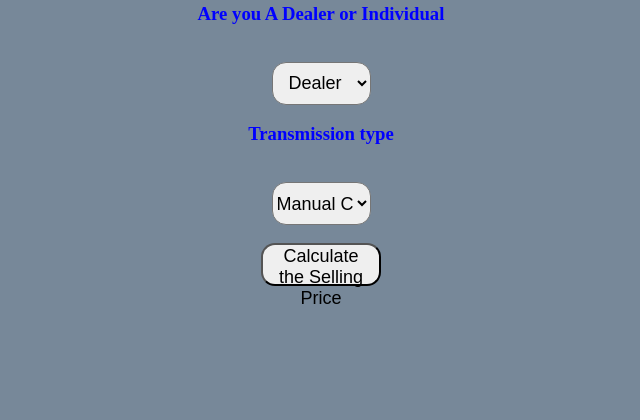
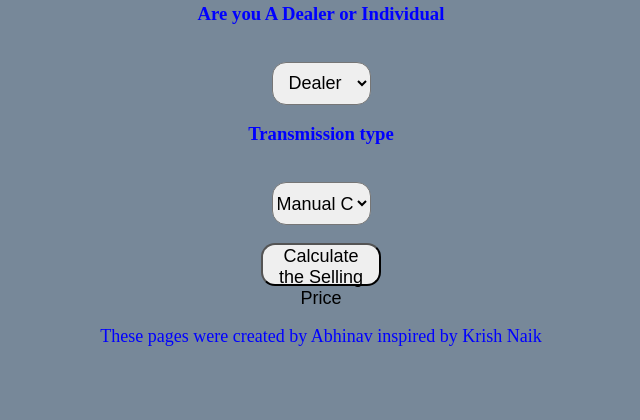
Before and after one commit to abhinav-iitkgp/Car-Price-Predictions, a Flask app: page / in a window 1280 px wide. Shown: the part 582-1002 px from the top of the page, without its empty margins (319-959 px from the left). Before the commit the page ends 886 px from the top, so only its background shows below. Run offline with Flask 2, Linux system fonts and the light colour scheme; parts of the project's set-up code (start-up, migrations or seed data) failed here and were passed over.

Commit message:
Update index.html

```diff
--- a/templates/index.html
+++ b/templates/index.html
@@ -4,7 +4,7 @@
 <head>
     <meta charset="UTF-8">
     <meta name="viewport" content="width=device-width, initial-scale=1.0">
-    <title>Document</title>
+    <title>Car Price Predictor</title>
 </head>
 
 <body>
@@ -37,6 +37,7 @@
 
 
         </form>
+        <p>These pages were created by Abhinav inspired by Krish Naik</p>
 
 
 
@@ -47,6 +48,9 @@
 
 
     <style>
+        p{
+            font-size: 18px;
+        }
         body {
             background-color: lightslategray;
             text-align: center;
```
